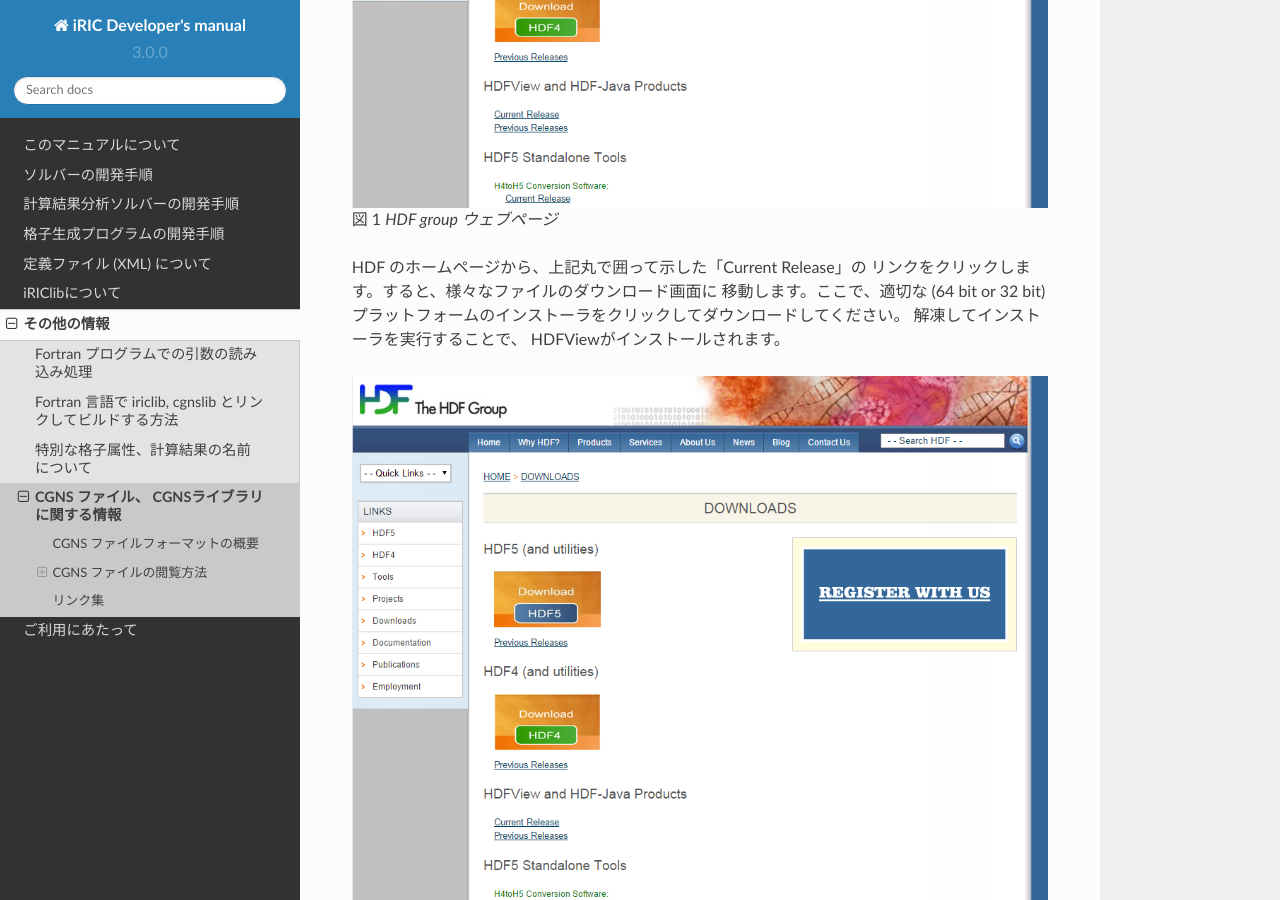
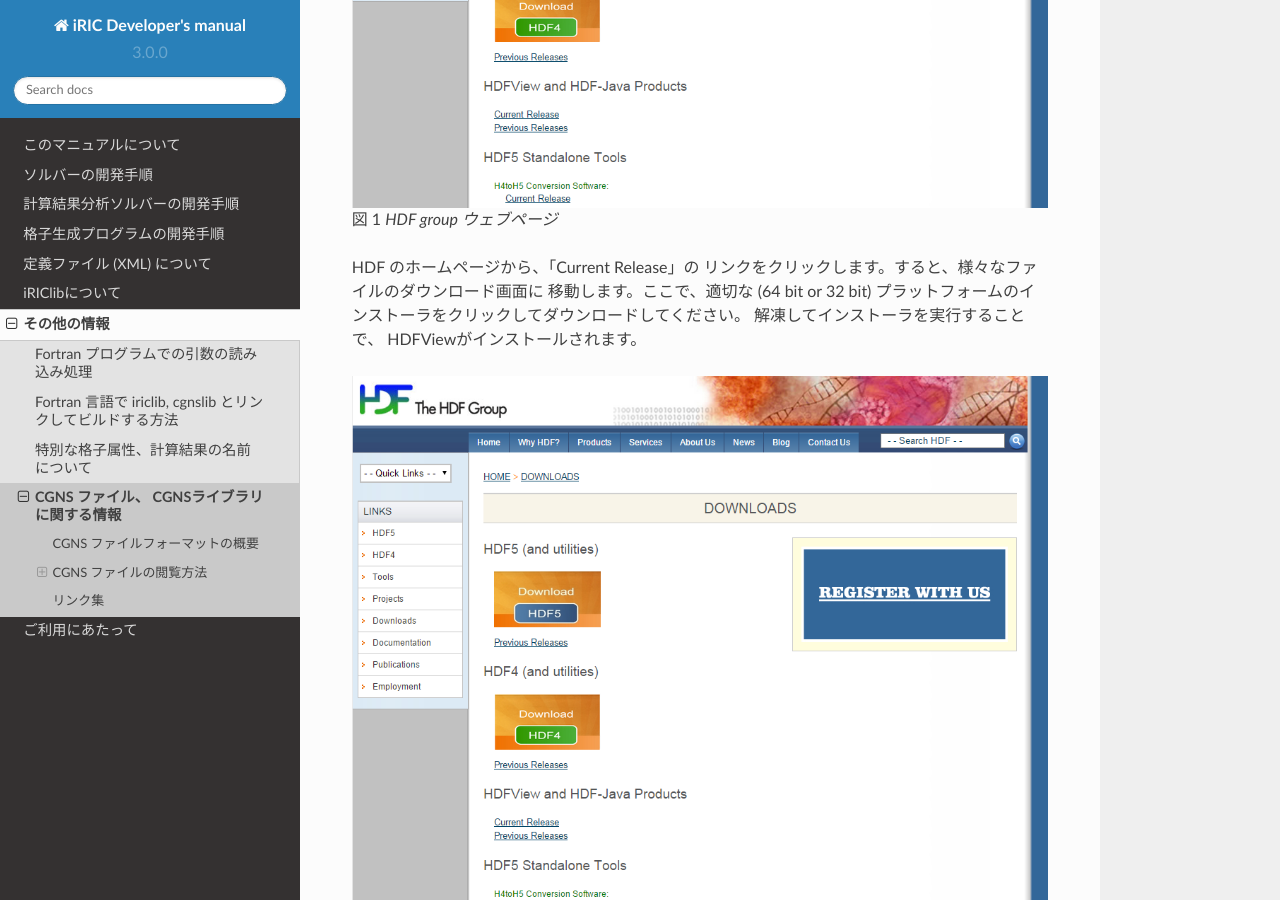
Before and after one commit to scharlton2/solver_dev_manual, a Sphinx documentation site: the page built from source/07/04_about_cgns.rst, in a window 1280 px wide and 900 px high, scrolled down 1222 px. Built offline with Sphinx 7.4.7 and the Read the Docs theme 2.0.0, drawn with Linux system fonts in a browser that asks for light colours.

```diff
--- a/source/07/01_loading_args.rst
+++ b/source/07/01_loading_args.rst
@@ -23,7 +23,7 @@
    if ( icount.eq.2 ) then
      call getarg(1, condFile, istatus)
    else
-     write(*,*) “Input File not specified.”
+     write(*,*) "Input File not specified."
      stop
    endif
 
--- a/source/07/03_special_names.rst
+++ b/source/07/03_special_names.rst
@@ -69,7 +70,6 @@
      - 計算結果の有効・無効フラグ。無効な (水がない) 領域では 0、有効な (水がある) 領域では 1 を出力します。
      -
 
-
 .. code-block: fortran
    :name: special_result_output_example
    :caption: 特別な名前の計算結果を出力するソースコードの例
--- a/source/07/04_about_cgns.rst
+++ b/source/07/04_about_cgns.rst
@@ -41,7 +41,7 @@
 
    HDF group ウェブページ
 
-HDF のホームページから、上記丸で囲って示した「Current Release」の
+HDF のホームページから、「Current Release」の
 リンクをクリックします。すると、様々なファイルのダウンロード画面に
 移動します。ここで、適切な (64 bit or 32 bit)
 プラットフォームのインストーラをクリックしてダウンロードしてください。
```
Also changed, not shown: other parts of source/07/03_special_names.rst (+3 -2 lines).
